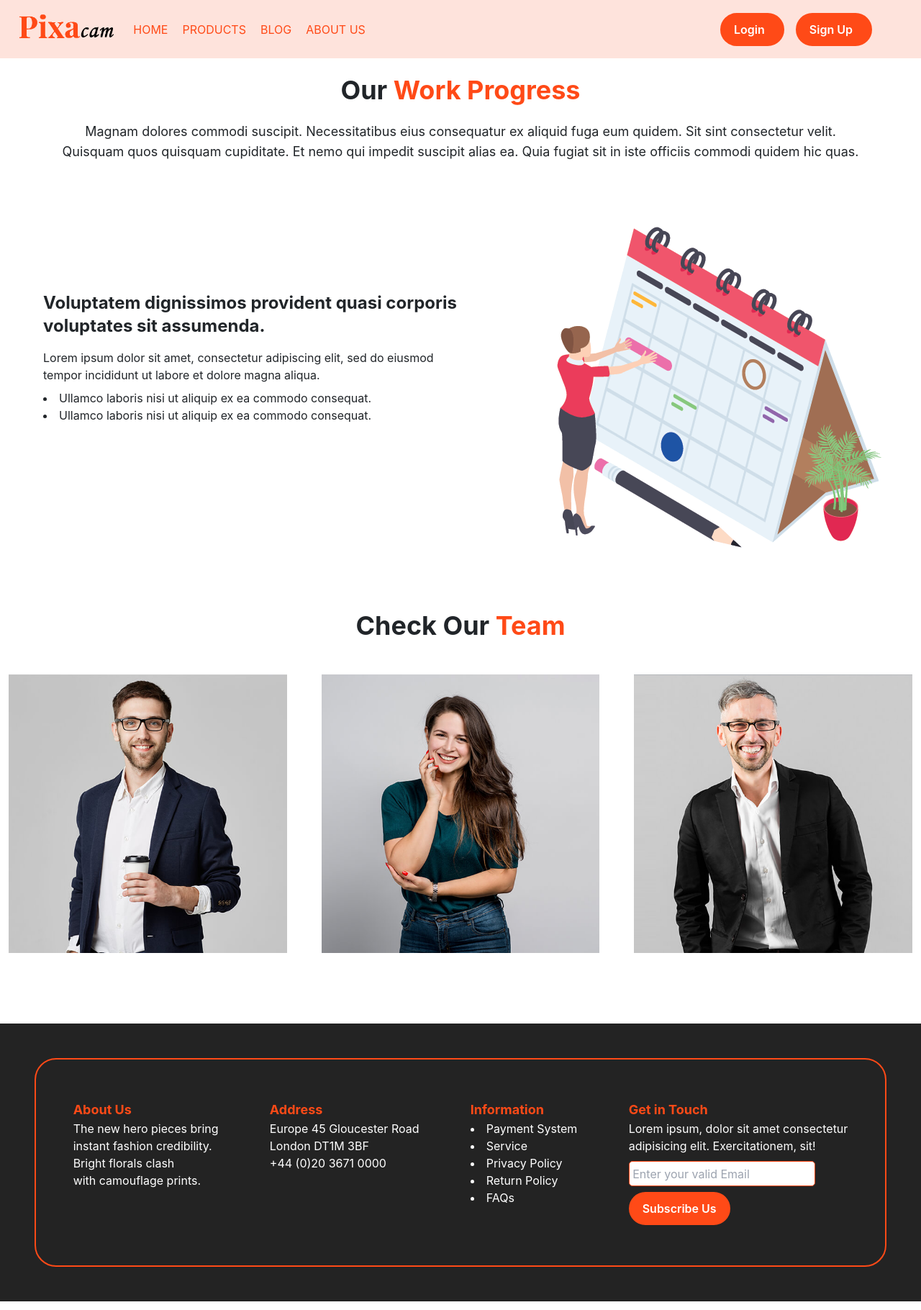
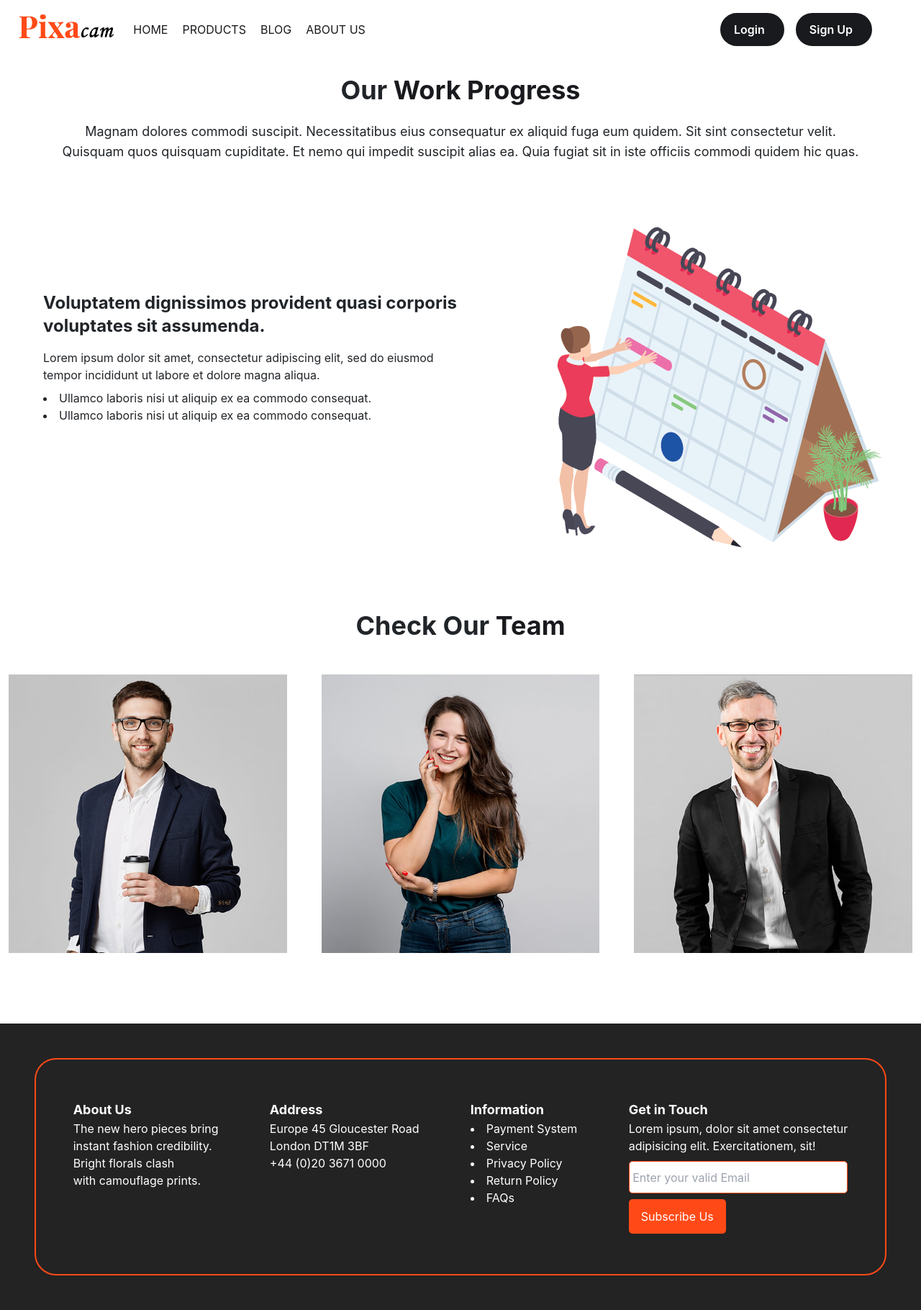
Before and after one commit to mhrazib121/pixacam-clientside, a React (Create React App) app: page /about in a window 1280 px wide. Shown: the whole page at 72% size. Built offline with nearby package versions, Linux system fonts and the light colour scheme; no server answers.

Commit message:
theme change

```diff
--- a/src/Card/ProductCard/ProductCard.js
+++ b/src/Card/ProductCard/ProductCard.js
@@ -90,7 +90,7 @@ const ProductCard = (props) => {
                                 ${newPrice}
                                 <del className='text-sm text-gray-400 ms-auto font-bold'> ${price}</del>
                             </p>
-                            <FontAwesomeIcon icon={faCartPlus} className="text-color text-xl me-2" onClick={() => addToCard(_id)} />
+                            <FontAwesomeIcon icon={faCartPlus} className="text-color text-xl me-2 cursor-pointer" onClick={() => addToCard(_id)} />
 
                             {/* <button className='btn-cart' onClick={() => addToCard(_id)} > Add to Card </button> */}
                         </div>
--- a/src/Hooks/useProducts.js
+++ b/src/Hooks/useProducts.js
@@ -2,16 +2,15 @@ import React, { useEffect, useState } from 'react';
 
 const useProducts = () => {
     const [products, setProducts] = useState([]);
-    const [productsIsLoading, setProductsIsLoading] = useState(true)
+    const [productsIsLoading, setProductsIsLoading] = useState(true);
     useEffect(() => {
-        setProductsIsLoading(true)
+        setProductsIsLoading(true);
         fetch('https://pixacam-serverside-mhrazib121.vercel.app/products')
             .then(res => res.json())
             .then(data => {
                 setProducts(data);
                 setProductsIsLoading(false);
             })
-        // .finally(() => setProductsIsLoading(false))
     }, [])
     return [
         products,
--- a/src/Pages/Home/Home.css
+++ b/src/Pages/Home/Home.css
@@ -1,41 +1,50 @@
-.top-banner{
-    background:linear-gradient(rgba(9, 27, 87, 0.74), rgba(27, 26, 26, 0.76)), url(../../images/banner-1.jpg);
+.top-banner {
+    background: linear-gradient(rgba(9, 27, 87, 0.74), rgba(27, 26, 26, 0.76)), url(../../images/banner-1.jpg);
     background-position: center;
-    background-size:100vw 120vh;
+    background-size: 100vw 120vh;
     background-attachment: fixed;
     background-repeat: no-repeat;
 }
-.top-section{
+
+.top-section {
     padding: 250px;
 }
-.explore-btn{
+
+.explore-btn {
     background-color: #FF4A17;
     white-space: nowrap;
-    padding: 10px 18px;
-    border: none;
+    padding: 10px 15px;
+    border: 2px solid #FF4A17;
+    border-radius: 5px;
 }
-.explore-btn:hover{
+
+.explore-btn:hover {
     background-color: transparent;
     border: 2px solid #FF4A17;
     transition: .5s;
     font-weight: 600;
 }
+
 .brnad img {
     width: 150px;
 }
-.brnad img:hover{
+
+.brnad img:hover {
     transform: scale(1.08);
     transition: transform 0.3s ease-in-out;
 }
-.offer{
+
+.offer {
     overflow: hidden;
 }
-.offer img:hover{
+
+.offer img:hover {
     transform: scale(1.08);
     transition: transform 0.3s ease-in-out;
     object-fit: cover;
 }
-#customAlert{
+
+#customAlert {
     position: fixed;
     top: auto;
     bottom: 15px;
@@ -46,16 +55,17 @@
     display: none;
     background-color: green;
     /* height: 60px; */
-    border-right:5px solid greenyellow;
+    border-right: 5px solid greenyellow;
     padding: 10px 30px;
 }
-#alert-box{
+
+#alert-box {
 
     padding: 10px 30px;
 }
 
 @media only screen and (max-width: 600px) {
-.top-section{
+    .top-section {
         padding: 100px;
     }
-  }
+}
--- a/src/Pages/Home/Home.js
+++ b/src/Pages/Home/Home.js
@@ -45,9 +45,10 @@ const Home = () => {
         autoplaySpeed: 2000,
         pauseOnHover: true
     };
-    if (productsIsLoading && isReviewLoading) {
+    console.log({ products });
+    if (products.length === 0) {
         return (
-            <Stack sx={{ color: '#FF4A17', justifyContent: 'center', marginTop: '350px', }} direction="row">
+            <Stack sx={{ color: '#484C54', justifyContent: 'center', marginTop: '350px', }} direction="row">
                 <CircularProgress size={80} color="inherit" />
             </Stack>
         )
@@ -59,7 +60,7 @@ const Home = () => {
             {/* Top Banner */}
             <div className='top-section top-banner'>
                 <h1 className='md:text-6xl sm:text-sm text-white text-center '>
-                    Capture Your <br /> <span className='text-color'> Beautyfull Moments </span>
+                    Capture Your <br /> <span className=''> Beautyfull Moments </span>
                 </h1>
                 <p className=' md:text-xl sm:text-sm text-white text-center mt-3'> PixaCam is modern camera selling company in the world. We sell brand new and latest camera at a reasonable price. </p>
                 <div className='flex justify-center p-12'>
--- a/src/Shared/Footer/Footer.css
+++ b/src/Shared/Footer/Footer.css
@@ -1,15 +1,25 @@
-.footer{
+.footer {
     background-color: #232323;
     color: white;
 }
-.border-style{
-    border:2px solid #FF4A17;
+
+.border-style {
+    border: 2px solid #FF4A17;
     border-radius: 30px;
 }
-.subscribe-field{
+
+.subscribe-field {
     border: 1px solid #FF4A17;
     padding: 1.5%;
     margin-bottom: 8px;
     border-radius: 5px;
     margin-top: 3%;
+    width: 100%;
+    height: 45px;
 }
+
+;
+
+.text-highlight {
+    color: #FF4A17;
+}
--- a/src/Shared/Footer/Footer.js
+++ b/src/Shared/Footer/Footer.js
@@ -6,12 +6,12 @@ const Footer = () => {
         <div className=' p-5  footer '>
             <div className='d-lg-flex p-3 border-style'>
                 <div className=' my-4 p-3 me-auto ms-auto'>
-                <h6 className='text-lg font-bold text-color'>About Us</h6>
+                    <h6 className='text-lg font-bold text-highlight'>About Us</h6>
                     <p>The new hero pieces  bring <br /> instant   fashion  credibility. <br />
                         Bright  florals  clash <br /> with camouflage prints.</p>
                 </div >
                 <div className=' my-4 p-3 me-auto ms-auto'>
-                <h6 className='text-lg font-bold text-color'> Address </h6>
+                    <h6 className='text-lg font-bold text-highlight'> Address </h6>
                     <p>
                         Europe 45 Gloucester Road <br />
                         London DT1M 3BF <br />
@@ -19,7 +19,7 @@ const Footer = () => {
                     </p>
                 </div>
                 <div className=' my-4 p-3 me-auto ms-auto'>
-                <h6 className='text-lg font-bold text-color'>Information</h6>
+                    <h6 className='text-lg font-bold text-highlight'>Information</h6>
                     <li>Payment System</li>
                     <li>Service</li>
                     <li>Privacy Policy</li>
@@ -27,10 +27,10 @@ const Footer = () => {
                     <li>FAQs</li>
                 </div>
                 <div className='my-4 p-3 me-auto ms-auto'>
-                <h6 className='text-lg font-bold text-color'>Get in Touch</h6>
+                    <h6 className='text-lg font-bold text-highlight'>Get in Touch</h6>
                     <p>Lorem ipsum, dolor sit amet consectetur <br /> adipisicing elit. Exercitationem, sit!</p>
                     <input className='subscribe-field' type="email" placeholder='Enter your valid Email' /> <br />
-                <button className='btn-all'>Subscribe Us</button>
+                    <button className='explore-btn'>Subscribe Us</button>
                 </div>
             </div>
         </div>
--- a/src/Shared/Header/Header.css
+++ b/src/Shared/Header/Header.css
@@ -1,62 +1,73 @@
-.logo-design{
+.logo-design {
     width: 13%;
 }
-.link-design{
+
+.link-design {
     text-transform: uppercase;
     padding: 5px 10px;
     position: relative;
-    color: #FF4A17;
+    color: #191A1D;
 }
-.link-design:hover{
+
+.link-design:hover {
     color: white;
 }
-.link-design::after{
-   content: " ";
-   background-color: #FF4A17;
-   transition: 0.7s;
-   height: 0;
-   width: 100%;
-   left: 0;
-   position:absolute;
+
+.link-design::after {
+    content: " ";
+    background-color: #191A1D;
+    transition: 0.7s;
+    height: 0;
+    width: 100%;
+    left: 0;
+    position: absolute;
 }
-.link-design:hover::after{
+
+.link-design:hover::after {
     height: 100%;
     z-index: -1000;
 }
-.header-de{
-    background-color: #fdd3c79f;
-    color: #FF4A17;
+
+.header-de {
+    background-color: #ffffff;
+    color: #191A1D;
     margin-right: auto;
     z-index: 1000;
 }
-.dropdown-toggle::after{
-    border-top: 0.3rem solid #FF4A17;
+
+.dropdown-toggle::after {
+    border-top: 0.3rem solid #191A1D;
     position: absolute;
     right: 0;
 }
-.text-color{
-    color:#FF4A17;
+
+.text-color {
+    color: #191A1D;
 }
-.btn-all{
+
+.btn-all {
     padding: .5rem 1rem;
-    background-color: #FF4A17;
-    border: solid #FF4A17;
+    background-color: #191A1D;
+    border: solid #191A1D;
     border-radius: 25px;
     font-weight: 600;
     color: white;
 }
-.btn-all:hover{
+
+.btn-all:hover {
     background-color: white;
     border-radius: 25px;
-    border: solid #FF4A17;
+    border: solid #191A1D;
     font-weight: 600;
-    color: #FF4A17;
+    color: #191A1D;
     transition: .5s ease-in-out;
 }
-.link-de{
+
+.link-de {
     text-decoration: none;
     color: white;
 }
-.link-de:hover{
-    color:#FF4A17;
+
+.link-de:hover {
+    color: #191A1D;
 }
```
Also changed, not shown: src/Pages/Dashboard/Dashboard/Dashboard.js (+9 -9 lines). Lines whose indentation alone changed are shown as unchanged.
